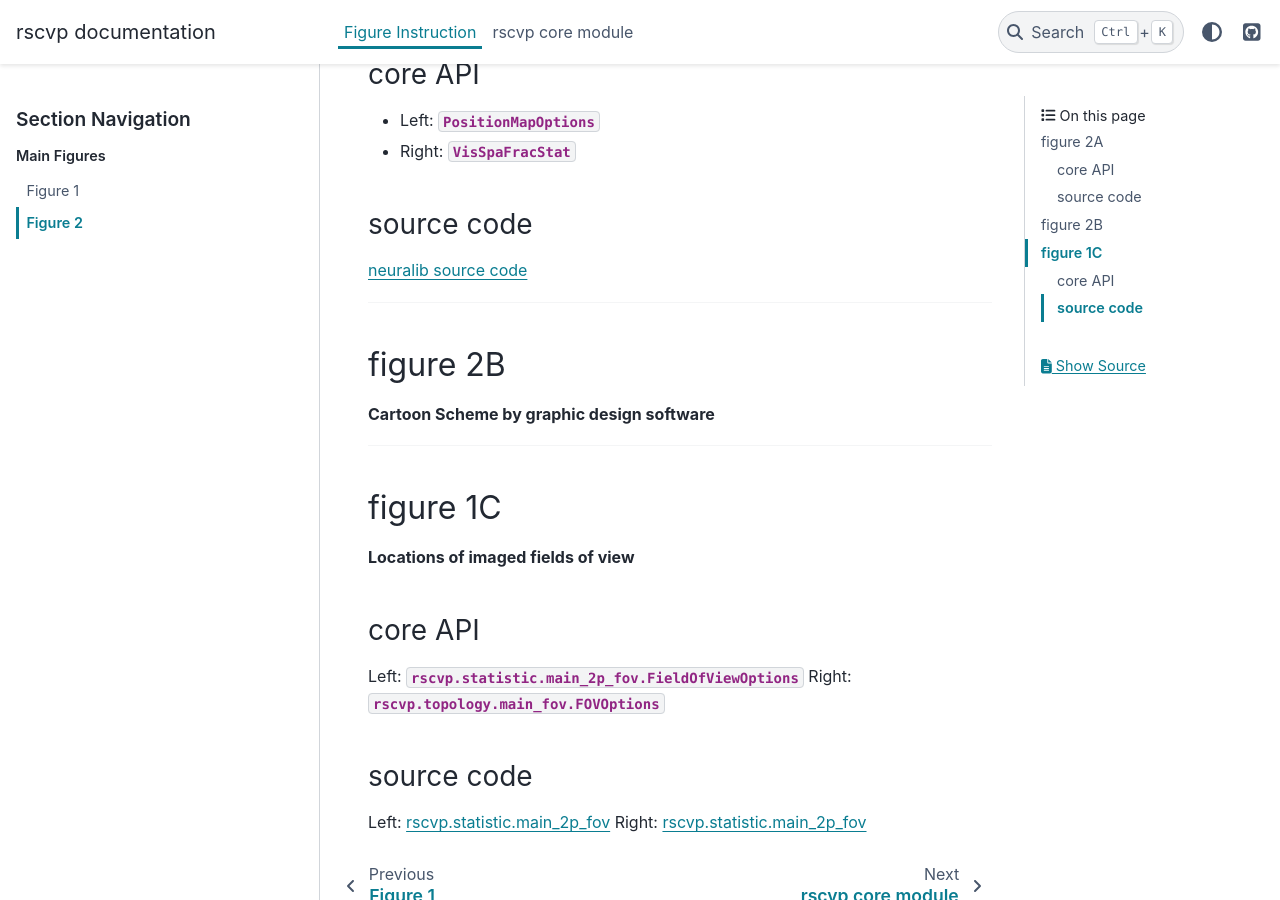
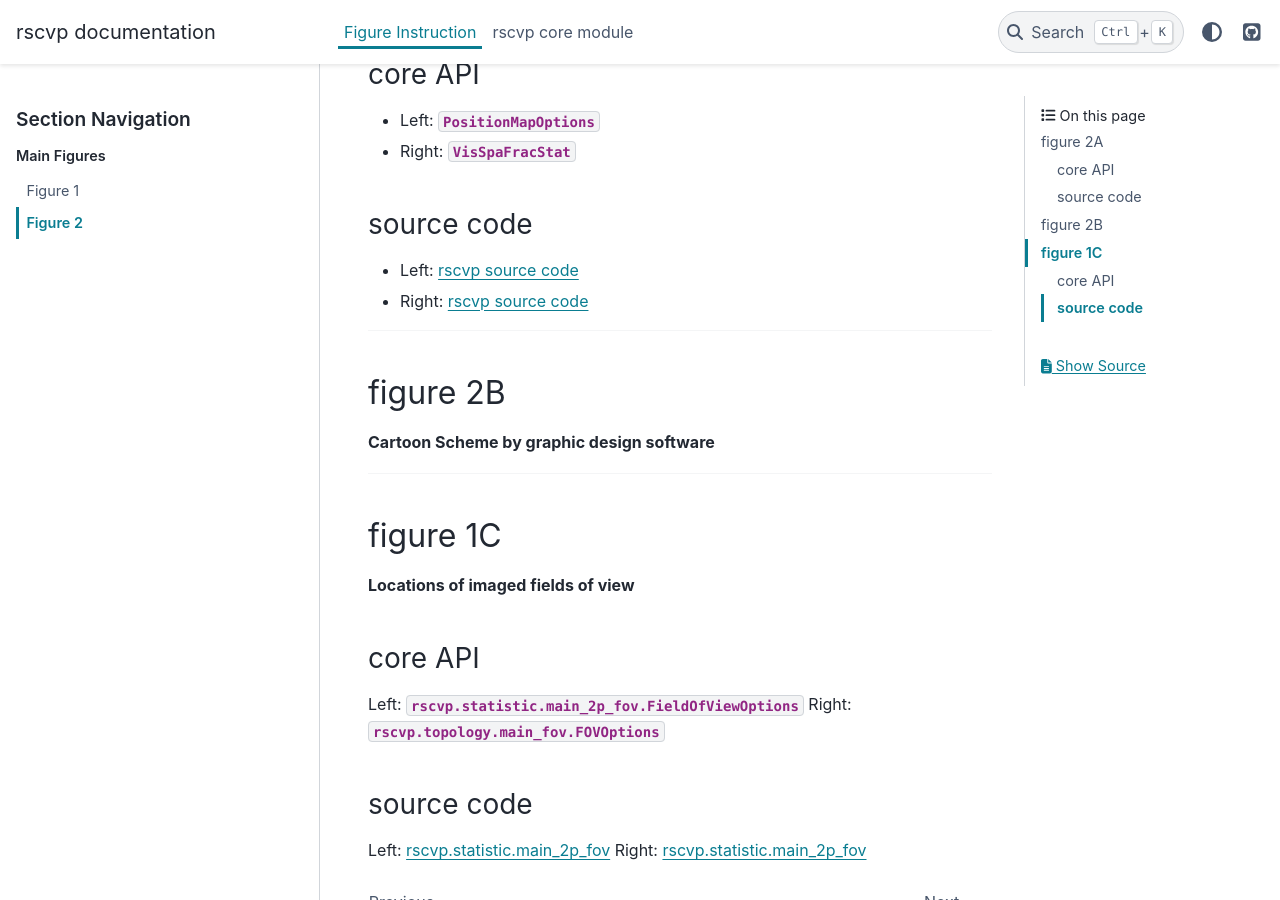
Before and after one commit to ytsimon2004/rscvp, a Sphinx documentation site: the page built from docs/source/fig_instruction/fig2.rst, in a window 1280 px wide and 900 px high, scrolled down 347 px. Built offline with Sphinx 7.4.7 and the PyData theme 0.15.4, drawn with Linux system fonts in a browser that asks for light colours; pages that are not in the unit, such as notebooks, are missing from menus.

```diff
--- a/docs/source/conf.py
+++ b/docs/source/conf.py
@@ -21,7 +21,8 @@ author = 'yu-ting wei'
 extensions = ['sphinx.ext.autodoc',
               'sphinx.ext.autosummary',
               'sphinx_prompt',
-              'sphinx_copybutton']
+              'sphinx_copybutton',
+              "sphinx.ext.viewcode"]
 
 templates_path = ['_templates']
 exclude_patterns = []
@@ -36,10 +37,13 @@ autodoc_default_options = {
     'undoc-members': True,
     'inherited-members': True,
     'show-inheritance': True,
+    'imported-members': True,
 }
+
 
 # -- Options for autosummary ------------------------------------------------
 autosummary_generate = True
+autosummary_imported_members = True
 
 # -- Options for HTML output -------------------------------------------------
 # https://www.sphinx-doc.org/en/master/usage/configuration.html#options-for-html-output
--- a/docs/source/fig_instruction/fig1.rst
+++ b/docs/source/fig_instruction/fig1.rst
@@ -13,7 +13,7 @@ core API
 
 source code
 ^^^^^^^^^^^^^^^^^^^^^^^^^^
-`neuralib source code <https://github.com/ytsimon2004/neuralib/blob/main/src/neuralib/atlas/brainrender/core.py>`_
+- `neuralib source code <https://github.com/ytsimon2004/neuralib/blob/main/src/neuralib/atlas/brainrender/core.py>`_
 
 
 .. raw:: html
@@ -42,8 +42,8 @@ figure 1C
 
 core API
 ^^^^^^^^^^^^^^^^^^^^^^^^^^
-:class:`rscvp.statistic.main_2p_fov.FieldOfViewOptions`
+- :class:`rscvp.statistic.main_2p_fov.FieldOfViewOptions`
 
 source code
 ^^^^^^^^^^^^^^^^^^^^^^^^^^
-`rscvp.statistic.main_2p_fov <https://github.com/ytsimon2004/rscvp/blob/main/src/rscvp/statistic/main_2p_fov.py>`_
+- `rscvp.statistic.main_2p_fov <https://github.com/ytsimon2004/rscvp/blob/main/src/rscvp/statistic/main_2p_fov.py>`_
--- a/docs/source/fig_instruction/fig2.rst
+++ b/docs/source/fig_instruction/fig2.rst
@@ -15,7 +15,9 @@ core API
 
 source code
 ^^^^^^^^^^^^^^^^^^^^^^^^^^
-`neuralib source code <https://github.com/ytsimon2004/neuralib/blob/main/src/neuralib/atlas/brainrender/core.py>`_
+- Left: `rscvp source code <https://github.com/ytsimon2004/rscvp/blob/main/src/rscvp/spatial/main_position_map.py>`_
+- Right: `rscvp source code <https://github.com/ytsimon2004/rscvp/blob/main/src/rscvp/statistic/sql/main_vp_fraction.py>`_
+
 
 
 .. raw:: html
```
